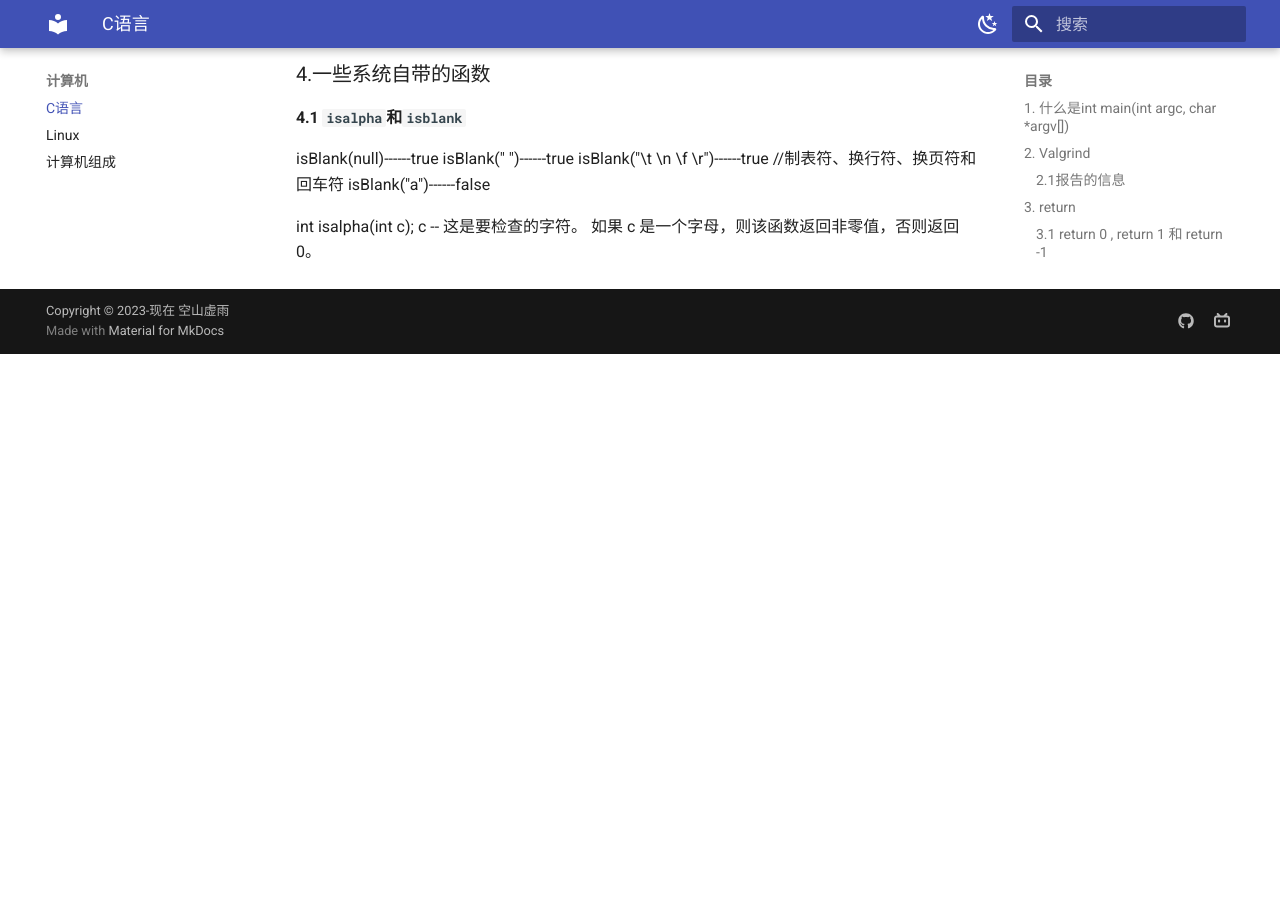
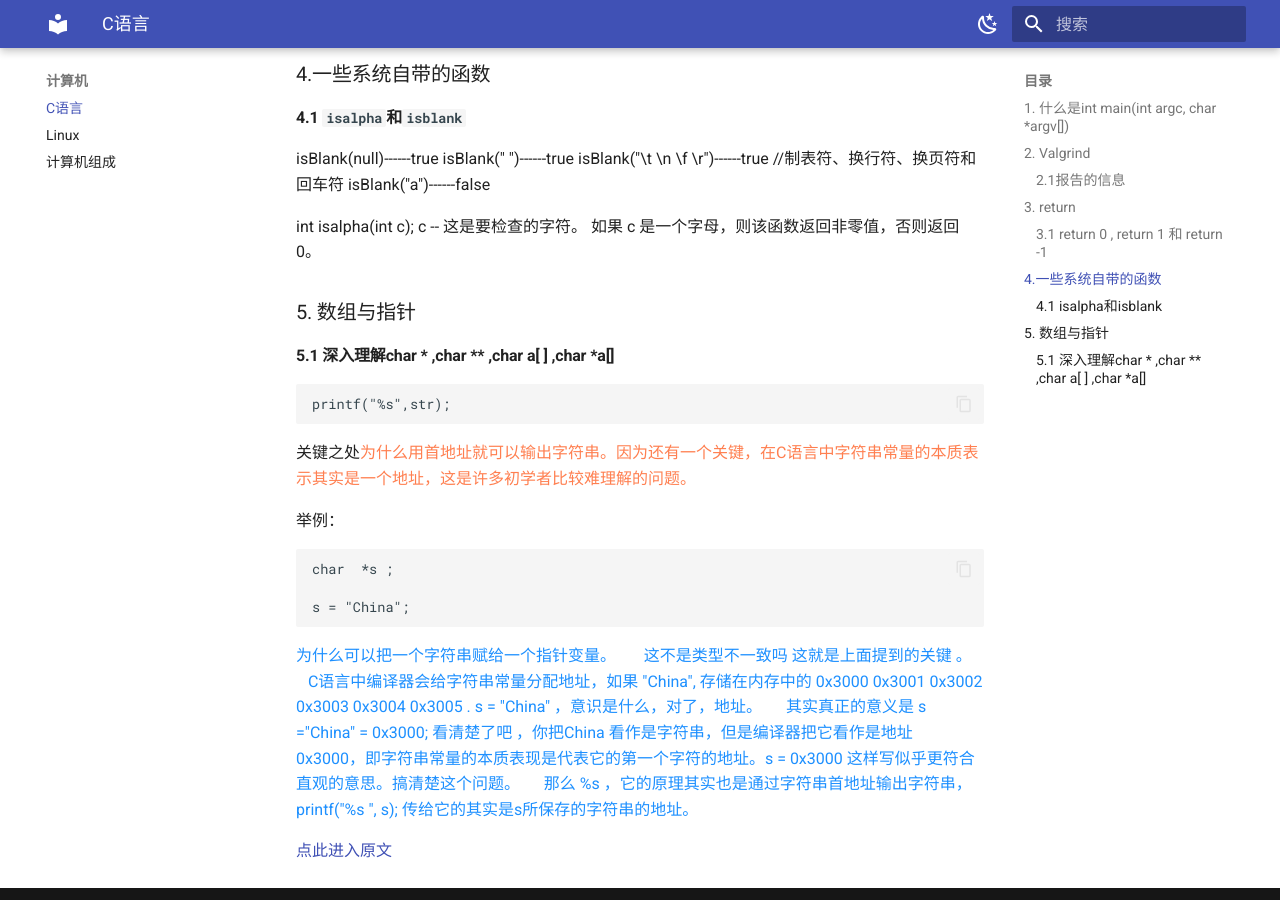
Before and after one commit to KongshanXuyu/zh-blog, an MkDocs documentation site: the page built from docs/计算机/C语言/文件.md, in a window 1280 px wide and 900 px high, scrolled down 1129 px. Built offline with MkDocs 1.6.1 and Material for MkDocs 9.7.7, drawn with Linux system fonts in a browser that asks for light colours; before the commit the page ends 1483 px from its top, so only the background shows below that.

Commit message:
2023-12-03_22:01:31 update

````diff
--- a/docs/计算机/C语言/文件.md
+++ b/docs/计算机/C语言/文件.md
@@ -43,3 +43,25 @@ isBlank("\t \n \f \r")------true      //制表符、换行符、换页符和回
 isBlank("a")------false
 
 int isalpha(int c);      c -- 这是要检查的字符。  如果 c 是一个字母，则该函数返回非零值，否则返回 0。
+
+### 5. 数组与指针
+
+#### 5.1 深入理解char * ,char ** ,char a[ ] ,char *a[]
+
+```
+printf("%s",str);
+```
+
+关键之处<font color=Coral>为什么用首地址就可以输出字符串。因为还有一个关键，在C语言中字符串常量的本质表示其实是一个地址，这是许多初学者比较难理解的问题。</font>
+
+举例：
+
+```
+char  *s ;
+
+s = "China";
+```
+
+<font color=DodgerBlue>为什么可以把一个字符串赋给一个指针变量。       这不是类型不一致吗 这就是上面提到的关键 。       C语言中编译器会给字符串常量分配地址，如果 "China", 存储在内存中的 0x3000 0x3001 0x3002 0x3003 0x3004 0x3005 . s = "China" ，意识是什么，对了，地址。      其实真正的意义是 s ="China" = 0x3000; 看清楚了吧 ，你把China 看作是字符串，但是编译器把它看作是地址 0x3000，即字符串常量的本质表现是代表它的第一个字符的地址。s = 0x3000 这样写似乎更符合直观的意思。搞清楚这个问题。      那么 %s ，它的原理其实也是通过字符串首地址输出字符串，printf("%s ", s); 传给它的其实是s所保存的字符串的地址。</font>
+
+[点此进入原文](https://www.cnblogs.com/ZY-Dream/p/10038503.html "博客园")
````
